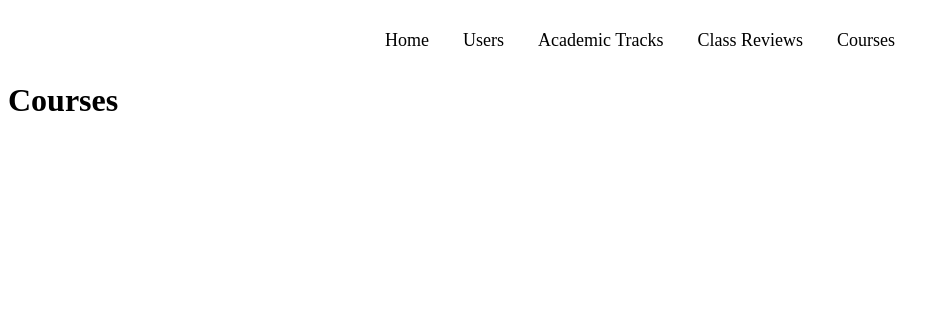
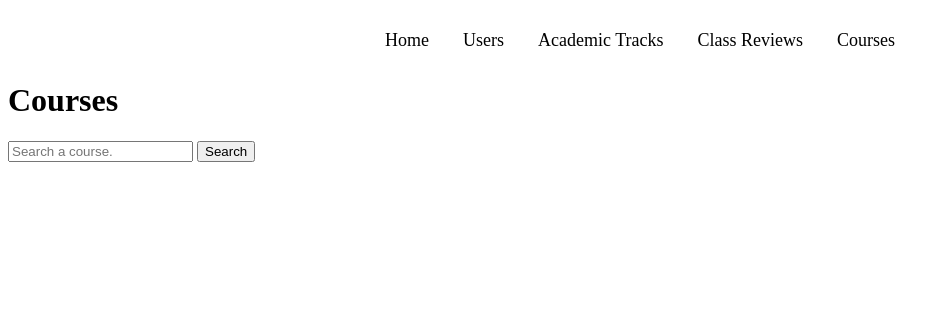
Before and after one commit to danayim03/cs412, a Django app: page /project/courses/ in a window 1280 px wide. Shown: the top 321 px of the page, without its empty margins (0-950 px from the left). Run offline with Django 5.2, Linux system fonts and the light colour scheme; data that the repository does not hold is empty.

Commit message:
Added a search bar for courses.

```diff
--- a/project/templates/project/course_list.html
+++ b/project/templates/project/course_list.html
@@ -4,6 +4,13 @@
 
 {% block content %}
 <h1>Courses</h1>
+
+<!-- Search Bar for usernames -->
+<form action="{% url 'course_list' %}" method="GET">
+    <input type="search" name="class_search" placeholder="Search a course." aria-label="Search">
+    <button type="submit">Search</button>
+</form>
+
 <ul>
     {% for course in courses %}
         <li>
--- a/project/views.py
+++ b/project/views.py
@@ -37,6 +37,16 @@ class CourseListView(ListView):
     model = Course
     template_name = 'project/course_list.html'
     context_object_name = 'courses'
+
+    def get_queryset(self):
+        queryset = super().get_queryset()
+        search_query = self.request.GET.get('class_search', '')
+        if search_query:
+            # Allows searching by course name
+            queryset = queryset.filter(
+                Q(course_name__icontains=search_query)
+            )
+        return queryset
 
 
 class CourseDetailView(DetailView):
```
